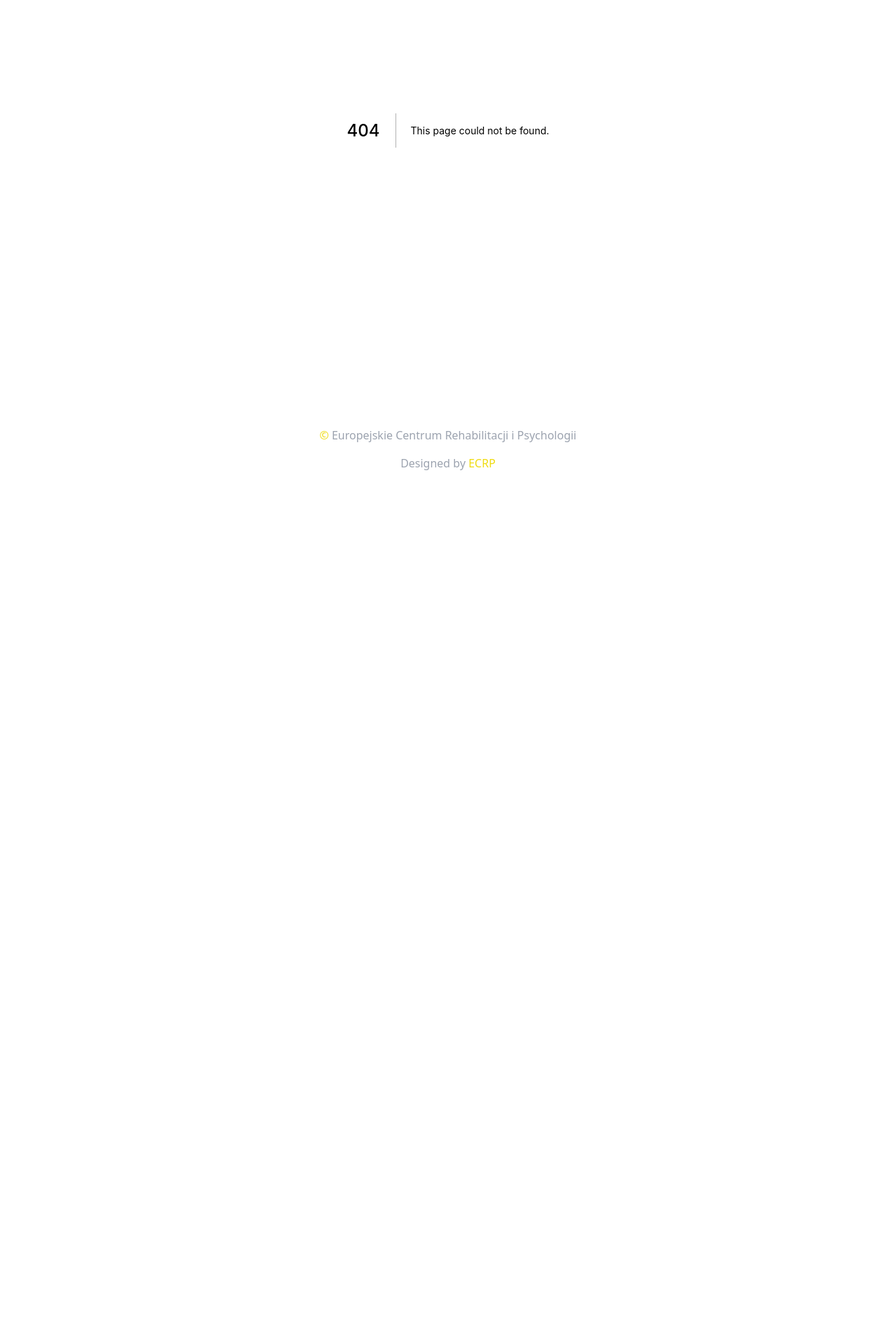
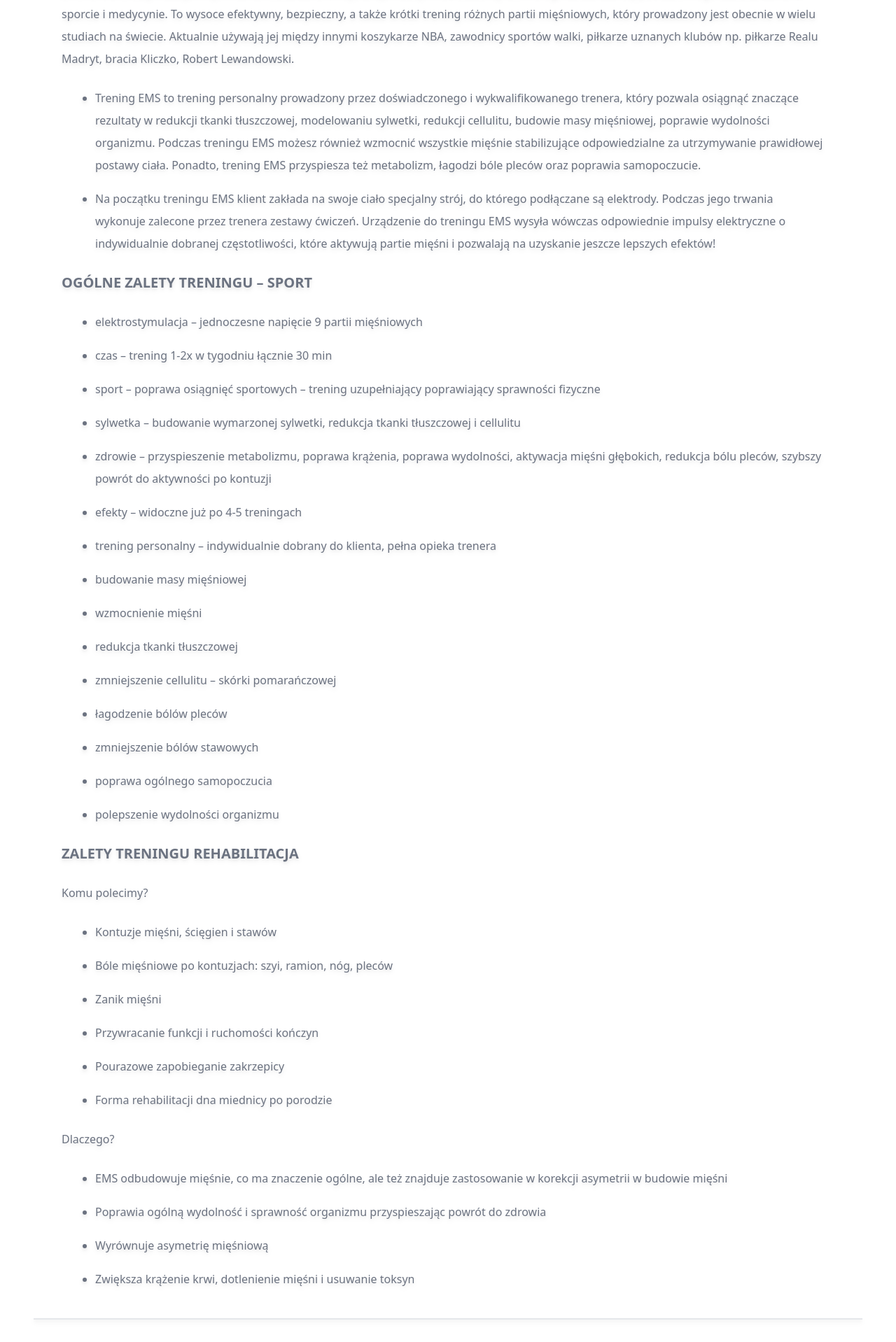
Before and after one commit to MichalDaniluk/ecr-nextjs, a Next.js app: page /ems in a window 1280 px wide. Before the commit this address had no page. Shown: the part 302-2220 px from the top of the page at 70% size. Before the commit the page ends 1000 px from the top, so only its background shows below. Built offline with nearby package versions, Linux system fonts and the light colour scheme.

Commit message:
Added new pages

```diff
--- a/components/Contact/index.tsx
+++ b/components/Contact/index.tsx
@@ -11,7 +11,7 @@ return(
 		<SubHeader title="Zadzwoń do nas lub napisz wiadomość email" dark={false}/>
 		{/*<SubHeader title="Mozesz równiez wypełnic formularz kontaktowy, a bedziemy w kontakcie" dark={false}/>*/}
 		<HRShort />
-		<div className="grid md:grid-cols-2 place-items-center mt-12 mb-6">
+		<div id="contact" className="grid md:grid-cols-2 place-items-center mt-12 mb-6">
 			<ContactBox street="ul. Sitnicka 76" city="21-500 Biała Podlaska" email="ecr.rehabilitacjabp@gmail.com" phone="+48 83 344 27 00" time="8-18" />
 			<ContactBox street="ul. Piaskowa 1A lok nr 1" city="24-100 Puławy" email="psycholog.pulawy@gmail.com" phone="+48 797-818-489" time="8-21" />
 		</div>
--- a/components/Footer/index.tsx
+++ b/components/Footer/index.tsx
@@ -1,11 +1,11 @@
 const Footer = () => {
 	return(
-		<footer className="text-gray-400 m-6">
+		<div className="text-gray-400 m-6">
 			<div className="w-full max-w-screen-2xl m-auto">
 				<p className="text-center m-4"><span className="text-red">&copy;</span> Europejskie Centrum Rehabilitacji i Psychologii</p>
 				<p className="text-center m-4">Designed by <span className="text-red">ECRP</span></p>
 			</div>
-		</footer>
+		</div>
 	)
 }
 
--- a/components/Service/index.tsx
+++ b/components/Service/index.tsx
@@ -5,7 +5,7 @@ import HRShort from '../ui/HRShort'
 
 const Service = () => {
 	return(
-		<div className="w-full bg-gradient-to-b from-cyan-500 to-blue-500 drop-shadow-lg">
+		<div id="service" className="w-full bg-gradient-to-b from-cyan-500 to-blue-500 drop-shadow-lg">
 		<div className="p-6 max-w-screen-2xl m-auto">
 			<div className="text-center block mt-12">
             	<Header2 title="Szukasz profesjonalnej rehabilitacji?" dark={false}/>
--- a/components/Testimonials/index.tsx
+++ b/components/Testimonials/index.tsx
@@ -3,7 +3,7 @@ import TestimonialBox from '../Testimonials/TestimonialBox'
 
 const Testimonials = () => {
 	return(
-		<section className="bg-dark text-white drop-shadow-lg">
+		<section id="testimonials" className="bg-dark text-white drop-shadow-lg">
 		<div id="testimonial" className="w-full p-4 md:p-24 grid grid-cols-1 md:grid-cols-3 m-auto max-w-screen-2xl">
 			<TestimonialBox title="Europejskie Centrum Rehabilitacji zapewniła mi profesjonalą opiekę podczas rehabilitacji mojego kręgosłupa. Bardzo dobrze dobrane zabiegi zapewniły mi szybki powrót do zdrowia" client="Paweł Brzozowski, Klient" />
 			<TestimonialBox title="Rehabilitacja kolana którą przeszedłem poszła świetnie dzięki wyspecjalizowanej kadrze Europejskiego Centrum Rehabilitacji w Białej Podlaskiej" client="Krzysztof, Klient" />
--- a/components/layout.js
+++ b/components/layout.js
@@ -3,10 +3,8 @@ import Head from "next/head";
 import MainMenu from "./mainMenu";
 import Footer from "./Footer/index";
 
-export default function Layout({ children }) {
-  return (
-    <>
-      {/*<Head>
+const Layout = ({ children }) => (
+  /*<Head>
         <title>Test</title>
         <meta charSet="utf-8" />
         <meta name="viewport" content="width=device-width, initial-scale=1" />
@@ -28,12 +26,13 @@ export default function Layout({ children }) {
           type="text/css"
           href="https://www.ecr-rehabilitacja.com.pl/css/animate.css"
         />
-      </Head>*/}
-      <body>
-        <MainMenu />
-        <main>{children}</main>
-        <Footer />
-      </body>
-    </>
-  );
-}
+      </Head>*/
+
+  <>
+    <MainMenu />
+    <main>{children}</main>
+    <Footer />
+  </>
+);
+
+export default Layout;
--- a/pages/_app.tsx
+++ b/pages/_app.tsx
@@ -1,18 +1,14 @@
-import React, { FunctionComponent } from 'react'
+import React from 'react'
+import { AppProps } from 'next/app'
 
 import '../styles/globals.css'
 
 import Layout from '../components/layout'
 
-type Props = {
-Component: FunctionComponent,
-pageProps:{}
-}
-
-const MyApp:React.FC<Props> = ({ Component, pageProps }) => {
+const MyApp = ({ Component, pageProps }: AppProps) => {
   return (
     <Layout>
-      <Component {...pageProps} />
+    	<Component {...pageProps} />
     </Layout>
   )
 }
--- /dev/null
+++ b/pages/ems.tsx
@@ -0,0 +1,66 @@
+import type { NextPage } from 'next'
+
+import Header from "../components/header";
+
+const Home: NextPage = () => {
+  return (
+	  <>
+	{/*<Header />*/}
+	<div className="page">
+
+		  <h1>Trening EMS, czyli Electrical Muscle Stimulation, to ćwiczenia fizyczne wykonywane z użyciem nowoczesnej technologii elektrostymulacji mięśniowej.</h1>
+
+
+<p>EMS to elektrostymulacja mięśni od lat stosowana w fizjoterapii. Dzięki nowoczesnej technologii doczekała się powszechnego zastosowania w sporcie i medycynie. To wysoce efektywny, bezpieczny, a także krótki trening różnych partii mięśniowych, który prowadzony jest obecnie w wielu studiach na świecie. Aktualnie używają jej między innymi koszykarze NBA, zawodnicy sportów walki, piłkarze uznanych klubów np. piłkarze Realu Madryt, bracia Kliczko, Robert Lewandowski.</p>
+<ul>
+<li>Trening EMS to trening personalny prowadzony przez doświadczonego i wykwalifikowanego trenera, który pozwala osiągnąć znaczące rezultaty w redukcji tkanki tłuszczowej, modelowaniu sylwetki, redukcji cellulitu, budowie masy mięśniowej, poprawie wydolności organizmu. Podczas treningu EMS możesz również wzmocnić wszystkie mięśnie stabilizujące odpowiedzialne za utrzymywanie prawidłowej postawy ciała. Ponadto, trening EMS przyspiesza też metabolizm, łagodzi bóle pleców oraz poprawia samopoczucie.</li>
+<li>Na początku treningu EMS klient zakłada na swoje ciało specjalny strój, do którego podłączane są elektrody. Podczas jego trwania wykonuje zalecone przez trenera zestawy ćwiczeń. Urządzenie do treningu EMS wysyła wówczas odpowiednie impulsy elektryczne o indywidualnie dobranej częstotliwości, które aktywują partie mięśni i pozwalają na uzyskanie jeszcze lepszych efektów!</li>
+</ul>
+
+<h2>OGÓLNE ZALETY TRENINGU – SPORT</h2>
+<ul>
+<li>elektrostymulacja – jednoczesne napięcie 9 partii mięśniowych</li>
+<li>czas – trening 1-2x w tygodniu łącznie 30 min</li>
+<li>sport – poprawa osiągnięć sportowych – trening uzupełniający poprawiający sprawności
+fizyczne</li>
+<li>sylwetka – budowanie wymarzonej sylwetki, redukcja tkanki tłuszczowej i cellulitu</li>
+<li>zdrowie – przyspieszenie metabolizmu, poprawa krążenia, poprawa wydolności, aktywacja
+mięśni głębokich, redukcja bólu pleców, szybszy powrót do aktywności po kontuzji</li>
+<li>efekty – widoczne już po 4-5 treningach</li>
+<li>trening personalny – indywidualnie dobrany do klienta, pełna opieka trenera</li>
+<li>budowanie masy mięśniowej</li>
+<li>wzmocnienie mięśni</li>
+<li>redukcja tkanki tłuszczowej</li>
+<li>zmniejszenie cellulitu – skórki pomarańczowej</li>
+<li>łagodzenie bólów pleców</li>
+<li>zmniejszenie bólów stawowych</li>
+<li>poprawa ogólnego samopoczucia</li>
+<li>polepszenie wydolności organizmu</li>
+</ul>
+
+<h2>ZALETY TRENINGU REHABILITACJA</h2>
+<p>Komu polecimy?</p>
+<ul>
+<li>Kontuzje mięśni, ścięgien i stawów</li>
+<li>Bóle mięśniowe po kontuzjach: szyi, ramion, nóg, pleców</li>
+<li>Zanik mięśni</li>
+<li>Przywracanie funkcji i ruchomości kończyn</li>
+<li>Pourazowe zapobieganie zakrzepicy</li>
+<li>Forma rehabilitacji dna miednicy po porodzie</li>
+</ul>
+
+<p>Dlaczego?</p>
+<ul>
+<li>EMS odbudowuje mięśnie, co ma znaczenie ogólne, ale też znajduje zastosowanie w korekcji
+asymetrii w budowie mięśni</li>
+<li>Poprawia ogólną wydolność i sprawność organizmu przyspieszając powrót do zdrowia</li>
+<li>Wyrównuje asymetrię mięśniową</li>
+<li>Zwiększa krążenie krwi, dotlenienie mięśni i usuwanie toksyn</li>
+</ul>
+
+	</div>
+	</>
+  )
+}
+
+export default Home
--- a/pages/index.tsx
+++ b/pages/index.tsx
@@ -8,7 +8,7 @@ import Gallery from '../components/Gallery'
 import Testimonials from '../components/Testimonials'
 import Contact from '../components/Contact'
 
-const Home: NextPage = () => {
+const Home = () => {
   return (
 	  <>
 		{/*<Header />*/}
--- /dev/null
+++ b/pages/sis.tsx
@@ -0,0 +1,43 @@
+import type { NextPage } from 'next'
+
+import Header from "../components/header";
+
+const Home: NextPage = () => {
+  return (
+	  <>
+	{/*<Header />*/}
+	<div className="page">
+
+		<h1>Super Inductive System</h1>
+		<h2>OPRACOWANA PRZEZ INŻYNIERÓW ZAPROJEKTOWANA DLA CIEBIE</h2>
+		<p>BTL–6000 SIS (Super Inductive System − Super Indukcyjna Stymulacja) to innowacyjna technologia wykorzystująca pole elektromagnetyczne o wysokiej intensywności, które pozytywnie oddziałuje na ludzką tkankę. BTL SIS działa przeciwbólowo i regeneracyjnie. Wywołuje miostymulację, miorelaksację, mobilizację stawów, wpływa na poprawę oddychania oraz przyspiesza gojenie złamań.</p>
+
+		<iframe src="https://www.facebook.com/plugins/video.php?href=https%3A%2F%2Fwww.facebook.com%2Fbtlfizjoterapia%2Fvideos%2F512893075926256%2F&show_text=0&width=560" width="560" height="314" scrolling="no" allow="autoplay; clipboard-write; encrypted-media; picture-in-picture; web-share"></iframe>
+
+		<p>Technologia BTL-6000 SIS wykorzystuje unikatowe pole elektromagnetyczne o wysokiej intensywności. Bodziec ten, indukowany przez cewkę umieszczoną w aplikatorze, wchodzi w interakcję z organizmem ludzkim, wywołując m.in. depolaryzację błony komórkowej w komórkach różnych tkanek. W zależności od wybranej częstotliwości oraz intensywności pola elektromagnetycznego terapia SIS korzystnie wpływa na redukcję bólu zarówno w stanach ostrych, podostrych, jak i przewlekłych, mobilizację stawów, przyspieszenie gojenia urazów i złamań.</p>
+
+		<p>Zastosowanie odpowiednich ustawień pola elektromagnetycznego wywołuje reakcję tkanki mięśniowej, prowadząc do pożądanego skurczu mięśni. Powtarzalne skurcze mięśni otaczających staw mobilizują go i odblokowują. Dzięki poprawie miejscowej cyrkulacji krwi i przyspieszeniu metabolizmu tkanek terapia BTL-SIS doskonale wpływa na procesy regeneracji oraz przyspiesza gojenie pourazowe, jak również zrost kostny w przypadku złamań, nawet we wczesnym stadium. Działanie BTL-SIS zwiększa potencjał czynnościowy w tkance nerwowej i mięśniowej, co w rezultacie prowadzi do poprawy przewodnictwa nerwowego i wzmocnienia osłabionych mięśni.</p>
+
+		<p>Z drugiej strony szeroki zakres częstotliwości pola elektromagnetycznego w urządzeniu pozwala na taki dobór parametrów, aby uzyskać efekt zmniejszenia napięcia mięśniowego i skutecznej redukcji spastyczności. BTL-SIS znalazło także zastosowanie w terapii oddechowej do stymulacji i poprawy funkcji mięśni oddechowych.</p>
+
+<h2>DZIAŁANIE PRZECIWBÓLOWE - ISTOTA CZĘSTOTLIWOŚCI</h2>
+<p>Dzięki wykorzystaniu szerokiego zakresu częstotliwości BTL-SIS redukuje dolegliwości we wszystkich stadiach zespołów bólowych. Działanie to opiera się na trzech teoriach kontroli bólu i każda z nich wymaga wpływu innej częstotliwości. Dlatego też terapia SIS prowadzi do natychmiastowej ulgi zarówno w ostrych, jak i przewlekłych stadiach choroby.</p>
+
+<h2>MOBILIZACJA STAWÓW</h2>
+<p>Mobilizacja stawu osiągana jest dzięki powtarzalnym skurczom mięśni otaczających torebkę stawową, efektem czego jest przywrócenie fizjologicznej gry stawowej. Działanie to zastępuje manualną mobilizację stawu wykonywaną przez terapeutę.</p>
+
+<h2>GOJENIE ZŁAMAŃ</h2>
+<p>Pole elektromagnetyczne wysokiej intensywności poprawia cyrkulację krwi w obszarze zabiegowym i umożliwia tworzenie tkanki naczyniowej oraz chrzęstnej. Dzięki temu następuje inicjacja przebudowy kości oraz mineralizacji chrząstki.</p>
+
+<h2>STYMULACJA MIĘŚNI</h2>
+<p>Oddziaływanie pola elektromagnetycznego w tkance nerwowo--mięśniowej wywołuje depolaryzację nerwu oraz skurcz mięśni. Rozluźnienie lub wzmocnienie mięśni są możliwe do osiągnięcia w oparciu o wybrane częstotliwości stymulacji.</p>
+
+<h2>REDUKCJA SPASTYCZNOŚCI</h2>
+<p>Wpływ pola elektromagnetycznego na rdzeniowy poziom kontroli napięcia mięśniowego pozwala redukować spastyczność. Wykorzystanie tego mechanizmu jest wskazane w leczeniu schorzeń, w których występuje zwiększone napięcie mięśniowe.</p>
+
+	</div>
+	</>
+  )
+}
+
+export default Home
```
Also changed, not shown: components/Gallery/index.tsx (+4 -4 lines), components/mainMenu.tsx (+6 -8 lines), 1 other file (tests, documents, lock files or other folders).
